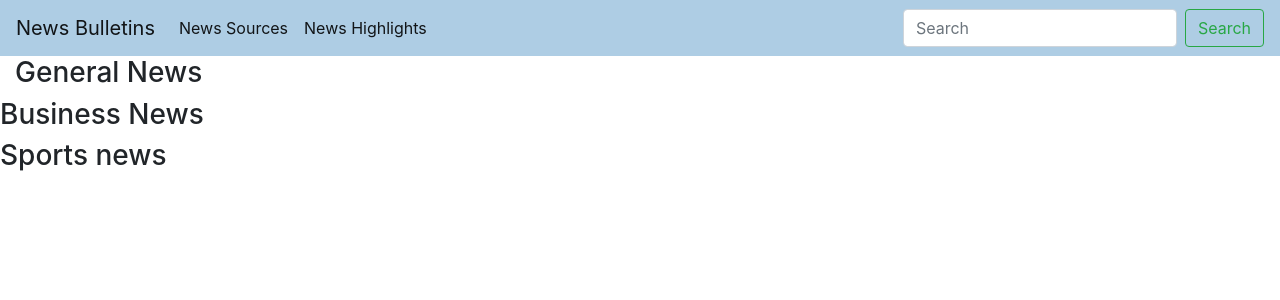
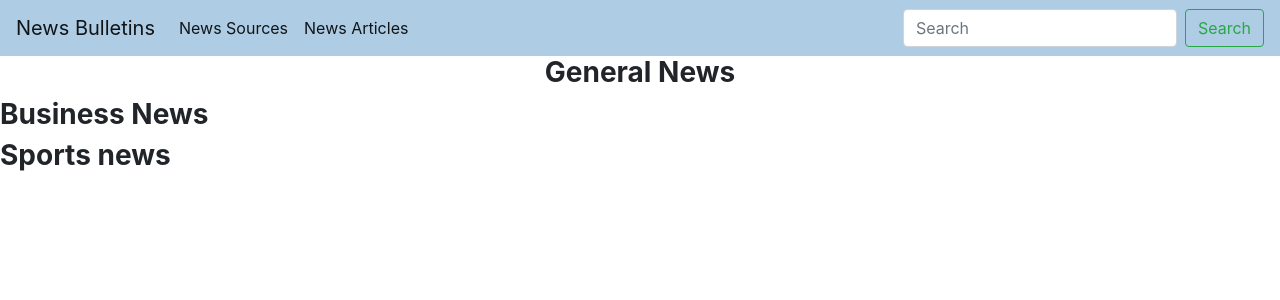
Before and after one commit to Owiti-Charles/News_Bulletins, a Flask app: template app/templates/sources.html in a window 1280 px wide. Shown: the top 300 px of the page. Run offline with Flask 2, Linux system fonts and the light colour scheme; the template is opened without the code that fills it, so the values that code supplies are empty; some libraries are stand-ins or nearby versions.

Commit message:
Add new template articles.html and new new method NewsArticle to render the articles template

```diff
--- /dev/null
+++ b/app/templates/articles.html
@@ -0,0 +1,2 @@
+{% extends 'base.html'%}
+{% import 'news_macros.html' as macro %}
--- a/app/templates/navbar.html
+++ b/app/templates/navbar.html
@@ -1,5 +1,5 @@
 <nav class="navbar navbar-expand-lg navbar-light" style="background-color: #aecde4">
-    <a class="navbar-brand" href="#">News Bulletins</a>
+    <a class="navbar-brand" href="/">News Bulletins</a>
     <button class="navbar-toggler" type="button" data-toggle="collapse" data-target="#navbarSupportedContent" aria-controls="navbarSupportedContent" aria-expanded="false" aria-label="Toggle navigation">
       <span class="navbar-toggler-icon"></span>
     </button>
@@ -7,10 +7,10 @@
     <div class="collapse navbar-collapse" id="navbarSupportedContent">
       <ul class="navbar-nav mr-auto">
         <li class="nav-item active">
-          <a class="nav-link" href="#">News Sources<span class="sr-only">(current)</span></a>
+          <a class="nav-link" href="/">News Sources<span class="sr-only">(current)</span></a>
         </li>
         <li class="nav-item active">
-          <a class="nav-link" href="#"> News Highlights</a>
+          <a class="nav-link" href="/News-Articles"> News Articles </a>
         </li>
       </ul>
       <form class="form-inline my-2 my-lg-0">
--- a/app/templates/sources.html
+++ b/app/templates/sources.html
@@ -3,25 +3,17 @@
 {% block content %}
 <div class="container-fluid">
 
-    <h3>General News</h3>
+    <h3 class="text-center font-weight-bold">General News</h3>
 
         {{ macro.display_new_sources(general) }}
 
     <div class="row">
-        <h3 class="text-center"> Business News</h3>
-        <ul>
-            {% for busin in business %}
-                <li>{{ busin.name}}</li>
-            {% endfor %}
-        </ul>
+        <h3 class="text-center font-weight-bold"> Business News</h3>
+        {{ macro.display_new_sources(business) }}
     </div>
     <div class="row">
-        <h3 class="text-center"> Sports news </h3>
-        <ul>
-            {% for busin in sports %}
-                <li>{{ busin.name}}</li>
-            {% endfor %}
-        </ul>
+        <h3 class="text-center font-weight-bold"> Sports news </h3>
+        {{ macro.display_new_sources(sports) }}
     </div>
 </div>
 
```
Also changed, not shown: app/views.py (+8 -0 lines).
